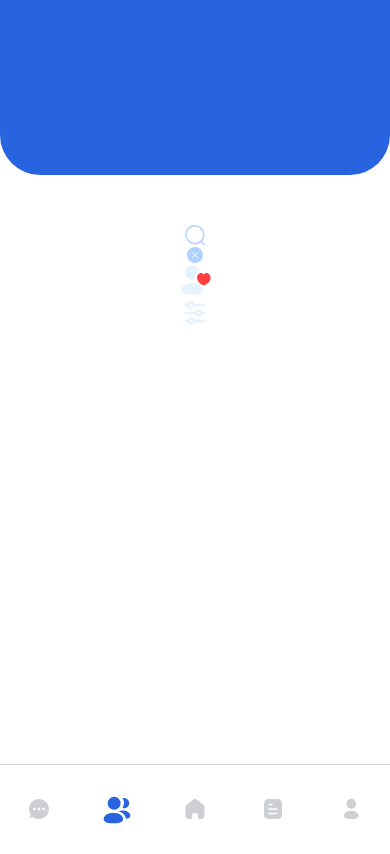
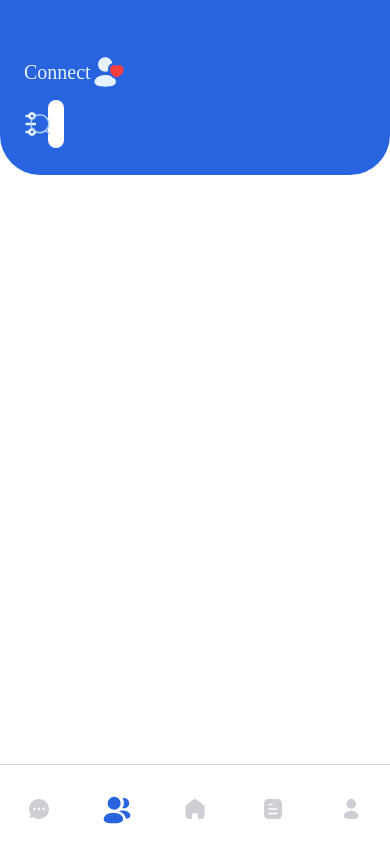
Before and after one commit to team-diverse/dife-frontend, a React Native app: screen /matchingPage in a window 390 px wide. Built offline with nearby package versions, Linux system fonts and the light colour scheme; a web font is replaced by a local one.

Commit message:
feat: connectPage 검색창 부분 구현

```diff
--- a/src/components/ConnectCompo/ConnectSearch.js
+++ b/src/components/ConnectCompo/ConnectSearch.js
@@ -10,7 +10,7 @@ const ConnectSearch = () => {
 
 const styles = StyleSheet.create({
   rectangle: {
-    width: 286,
+    width: '100%',
     height: 48,
     backgroundColor: CustomTheme.bgBasic,
     borderRadius: 24,
--- a/src/pages/ConnectPages/ConnectPage.js
+++ b/src/pages/ConnectPages/ConnectPage.js
@@ -10,14 +10,22 @@ import ConnectSearchFilter from '@components/ConnectCompo/ConnectSearchFilter.js
 
 const ConnectPage = () => {
   return (
-    <SafeAreaView style={[ConnectStyles.container, { alignItems: 'center' }]}>
-      <ConnectTop />
-      <ConnectSearch />
-      <ConnectSearchIcon />
-      <ConnectSearchCancel />
-      <ConnectAddUser />
-      <ConnectSearchFilter />
-    </SafeAreaView>
+    <View style={ConnectStyles.container}>
+      <ConnectTop style={ConnectStyles.connectTop}/>
+        <SafeAreaView style={ConnectStyles.safeAreaView}>
+          <View style={ConnectStyles.textIconContainer}>
+            <Text style={ConnectStyles.connectTitle}>Connect</Text>
+            <ConnectAddUser style={ConnectStyles.addUserIcon}/>
+          </View>
+          <View style={ConnectStyles.searchContainer}>
+            <ConnectSearchFilter style={ConnectStyles.searchFilter}/>
+          <View style={ConnectStyles.searchIconContainer}>
+              <ConnectSearch style={ConnectStyles.search}/>
+              <ConnectSearchIcon style={ConnectStyles.searchIcon}/>
+            </View>
+          </View>
+        </SafeAreaView>
+      </View>
   );
 }
 
--- a/src/pages/ConnectPages/ConnectStyles.js
+++ b/src/pages/ConnectPages/ConnectStyles.js
@@ -1,13 +1,68 @@
 import { StyleSheet } from 'react-native';
 import { CustomTheme } from '@styles/CustomTheme.js';
+
+const { fontHead20 } = CustomTheme;
 
 const ConnectStyles = StyleSheet.create({
     container: {
         flex: 1,
         backgroundColor: CustomTheme.bgBasic,
     },
-    flatlist: {
-        width: '100%',
+    connectTop: {
+        position: 'absolute',
+        top: 0,
+        left: 0,
+        right: 0,
+        zIndex: 1,
+    },
+    safeAreaView: {
+        flex: 1,
+        position: 'absolute',
+        top: 0,
+        left: 0,
+        right: 0,
+        zIndex: 2,
+    },
+    textIconContainer: {
+        flexDirection: 'row',
+        position: 'absolute',
+        alignItems: 'center',
+        marginTop: 55,
+    },
+    connectTitle: {
+        flex: 1,
+        ...fontHead20,
+        color: CustomTheme.primaryBg,
+        marginLeft: 24,
+    },
+    addUserIcon: {
+        flex: 1,
+        marginRight: 24,
+    },
+    searchContainer: {
+        flexDirection: 'row',
+        alignItems: 'center',
+        position: 'absolute',
+        marginTop: 100,
+    },
+    searchFilter: {
+        flex: 1,
+        marginLeft: 20,
+    },
+    searchIconContainer: {
+        flexDirection: 'row',
+        alignItems: 'center',
+        flex: 1,
+        justifyContent: 'flex-end',
+        marginLeft: 12,
+        marginRight: 24,
+    },
+    search: {
+        position: 'relative',
+    },
+    searchIcon: {
+        position: 'absolute',
+        right: 12,
     },
 });
 
```
